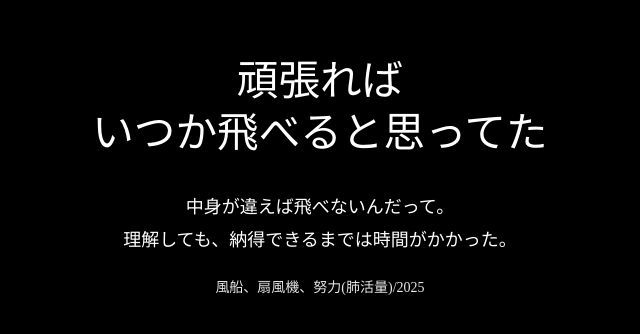
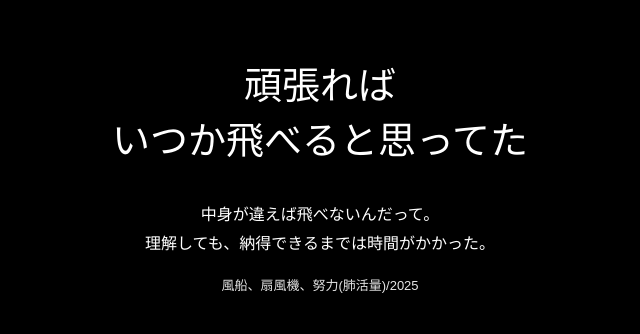
Before and after one commit to shioriru0620-beep/karikyapushon, a plain HTML site: page index.html in a window 1280 px wide. Shown: the part 220-554 px from the top of the page, without its empty margins (320-960 px from the left). Drawn offline with Linux system fonts and the light colour scheme.

Commit message:
Update index.html

```diff
--- a/index.html
+++ b/index.html
@@ -14,32 +14,33 @@
     flex-direction: column;
     justify-content: center;
     align-items: center;
-    font-family: "Hiragino Mincho ProN", "Yu Mincho", serif;
     text-align: center;
   }
 
-  /* タイトル */
+  /* ===== フォント指定 ===== */
   .title {
-    font-size: clamp(1.6rem, 4vw, 2.6rem);
-    line-height: 1.25em;
+    font-family: "Hiragino Mincho ProN", "Yu Mincho", "游明朝体", "Noto Serif JP", serif;
+    font-size: 38px; /* 少し調整 */
+    line-height: 1.45em;
+    font-weight: 500;
     opacity: 0;
     animation: fadeIn 1.2s ease forwards;
   }
 
-  /* キャプションとmetaまとめて */
   .caption-group {
     margin-top: 32px;
-    font-size: 18px;
+    font-family: "Hiragino Sans", "ヒラギノ角ゴ ProN", "Noto Sans JP", sans-serif;
+    font-size: 16px; /* 一段階小さく */
     line-height: 1.8em;
     font-weight: 300; /* 細め */
     opacity: 0;
     animation: fadeIn 1.2s ease forwards;
-    animation-delay: 0.7s; /* タイトル後に表示 */
+    animation-delay: 0.7s;
   }
 
   .meta {
-    font-size: 14px;
-    margin-top: 16px;
+    font-size: 13px; /* 小さめ */
+    margin-top: 14px;
     opacity: 0.9;
   }
 
```
